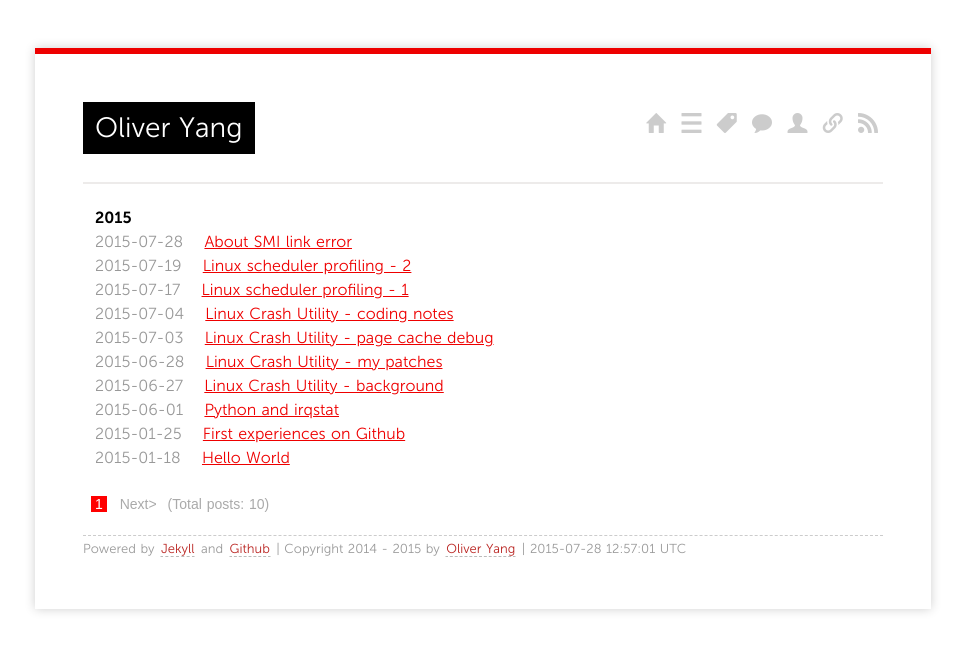
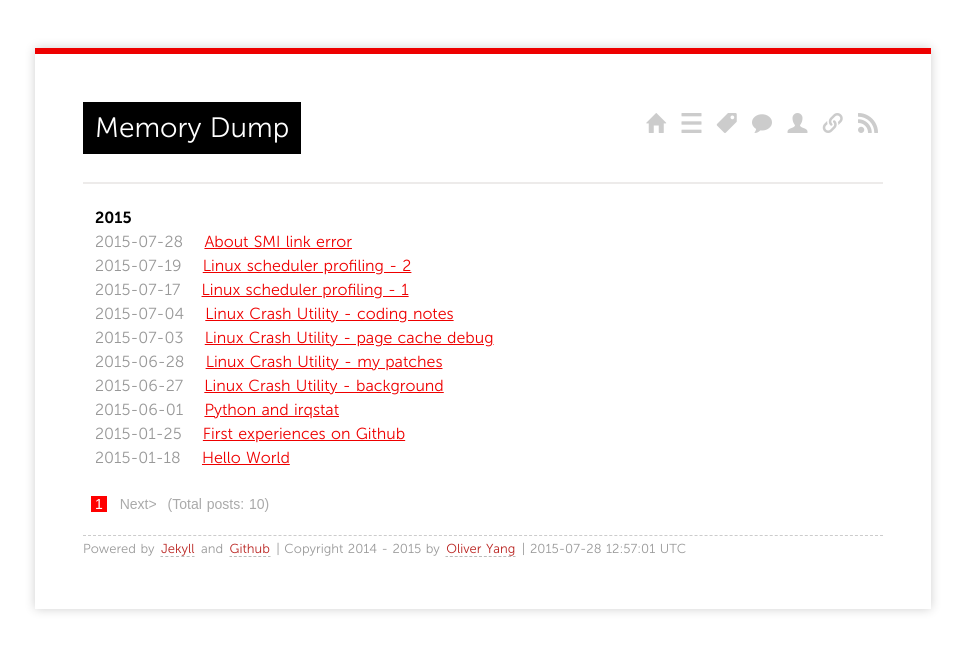
Before and after one commit to yangoliver/yangoliver.github.io, a Jekyll site: the page built from index.html, in a window 1280 px wide. Shown: the top 651 px of the page, without its empty margins (157-1122 px from the left). Built offline with Jekyll 4.4.1, drawn with Linux system fonts in a browser that asks for light colours; Markdown is read by kramdown in place of the engine named in the settings; the list of posts is cut into pages by our own code.

Commit message:
title: change title to memory dump
Signed-off-by: Yong Yang <yangoliver@gmail.com>

```diff
--- a/feed/index.html
+++ b/feed/index.html
@@ -6,7 +6,7 @@
         xmlns:atom="http://www.w3.org/2005/Atom"
   >
   <channel>
-    <title>{{ site.author }}</title>
+    <title>Memory Dump</title>
     <link href="{{ site.url }}/feed/" rel="self" />
     <link href="http://yangoliver.github.io" />
     <lastBuildDate>{{ site.time | date_to_xmlschema }}</lastBuildDate>
--- a/index.html
+++ b/index.html
@@ -1,5 +1,5 @@
 ---
-title: Oliver Yang
+title: Memory Dump
 layout: page
 ---
 
```
